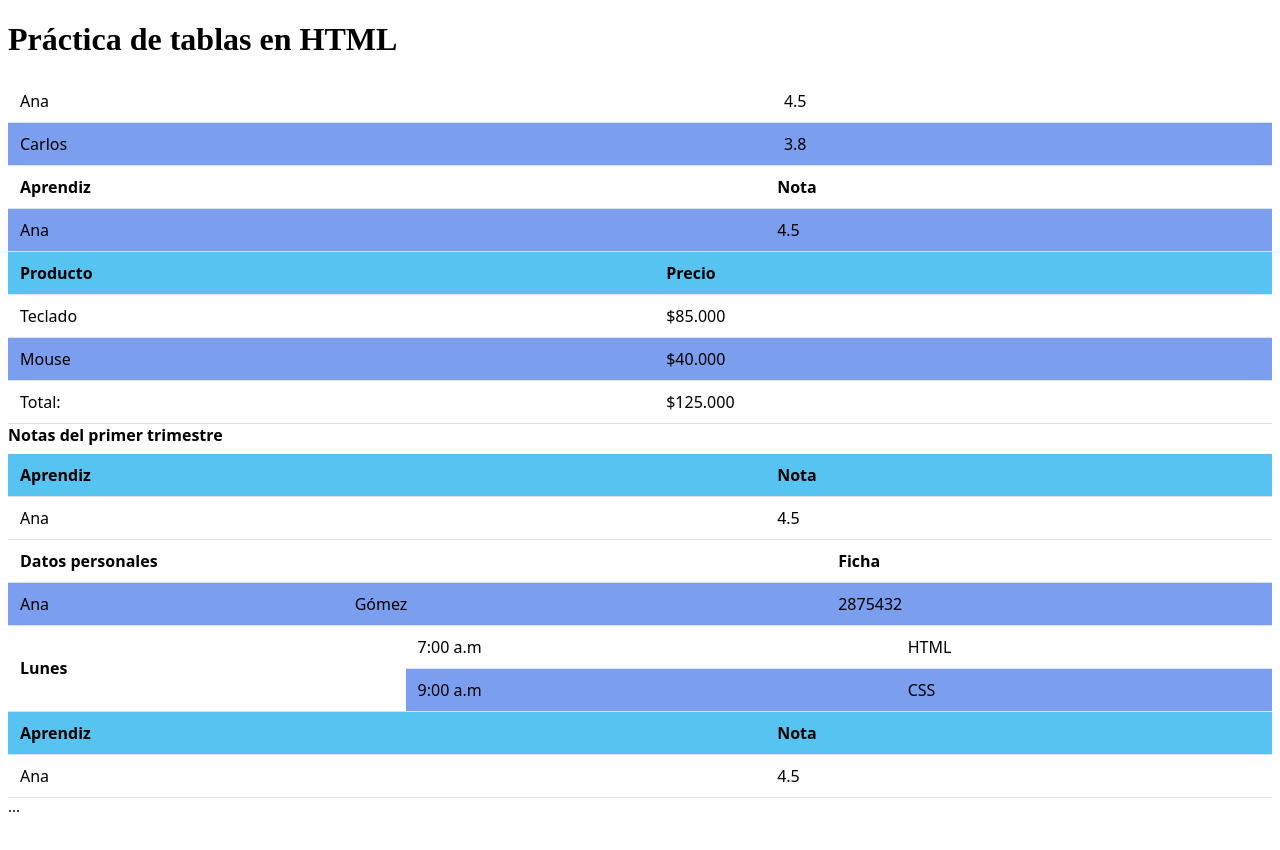
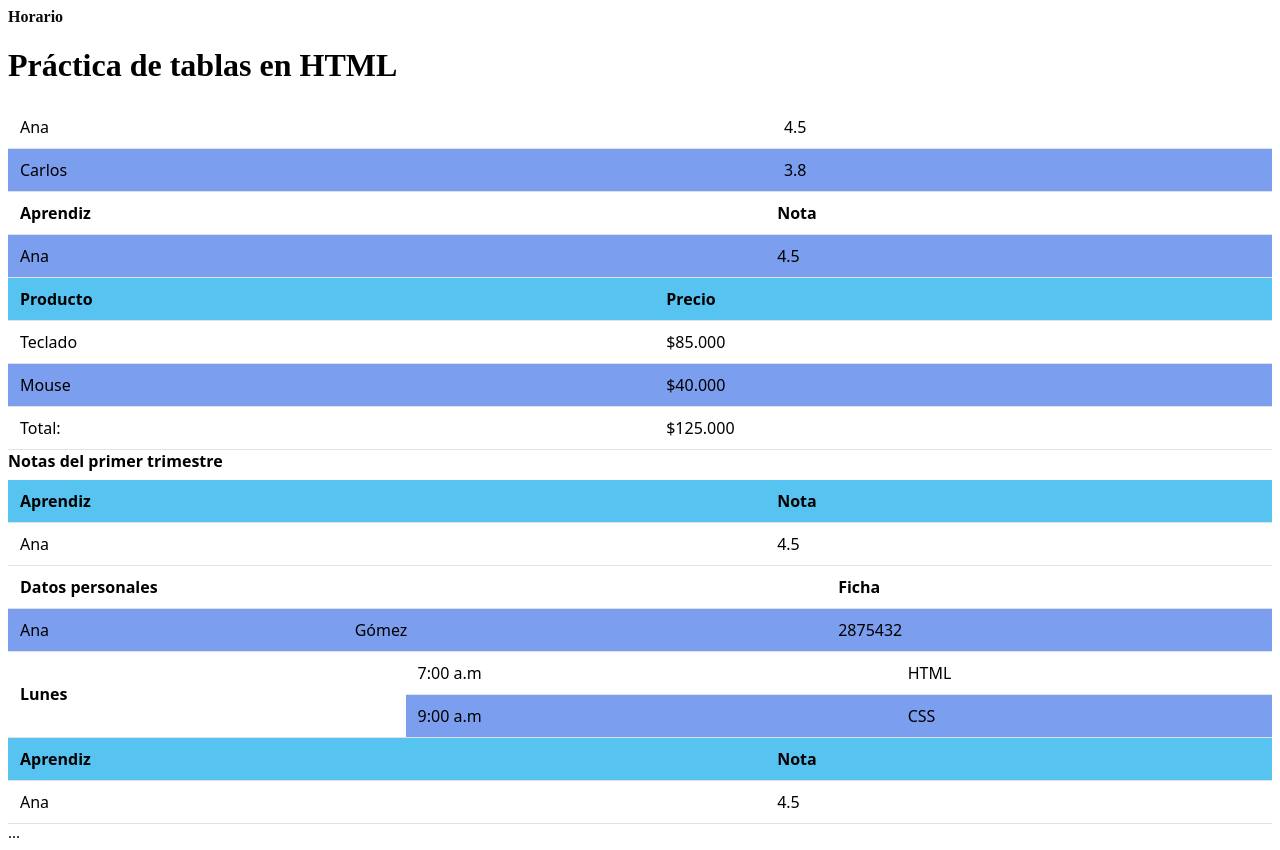
Before and after one commit to emanuelruiz07200909-glitch/proyecto-tablas, a plain HTML site: page index.html in a window 1280 px wide. Before the commit the page ends 824 px from the top, so only its background shows below. Drawn offline with Linux system fonts and the light colour scheme.

Commit message:
cambios en index.html, en horario.html, en horario.css y en styles.css

```diff
--- a/css/horario.css
+++ b/css/horario.css
@@ -91,3 +91,13 @@ thead th {
     background-color: rgb(156, 51, 187);
     z-index: 10;
 }
+a {
+    text-decoration: none;
+    color: #0b0b0c;
+    font-weight: 600;
+    text-align: center;
+}
+
+a:hover {
+    font-size: 25px;
+}
--- a/css/styles.css
+++ b/css/styles.css
@@ -32,3 +32,14 @@ tbody tr:hover {
 .tabla-contenedor {
     overflow-x: auto;
 }
+
+a {
+    text-decoration: none;
+    color: #0b0b0c;
+    font-weight: 600;
+    text-align: center;
+}
+
+a:hover {
+    font-size: 25px;
+}
--- a/index.html
+++ b/index.html
@@ -6,7 +6,9 @@
     <title>Práctica de Tablas</title>
     <link rel="stylesheet" href="css/styles.css"
 </head>
+
 <body>
+<a href="horario.html">Horario</a>
   <main>
     <h1>Práctica de tablas en HTML</h1>
     <!--Aquí va un <section> por cada tabla de los pasos 1 a 9 -->
```
Also changed, not shown: horario.html (+1 -0 lines).
